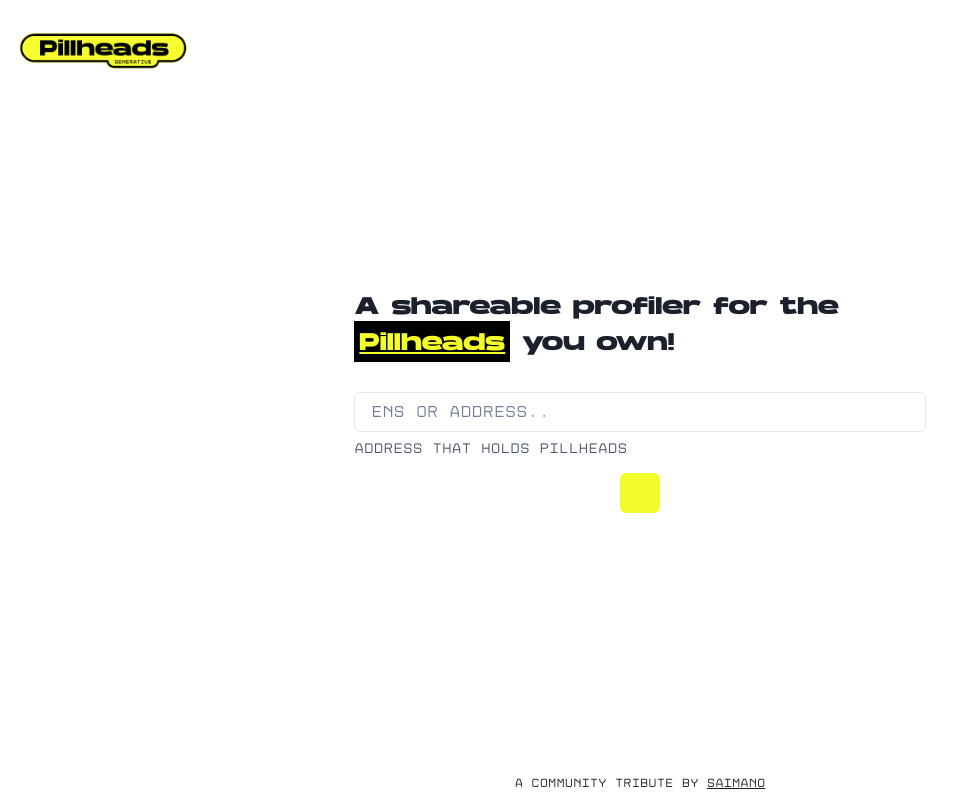
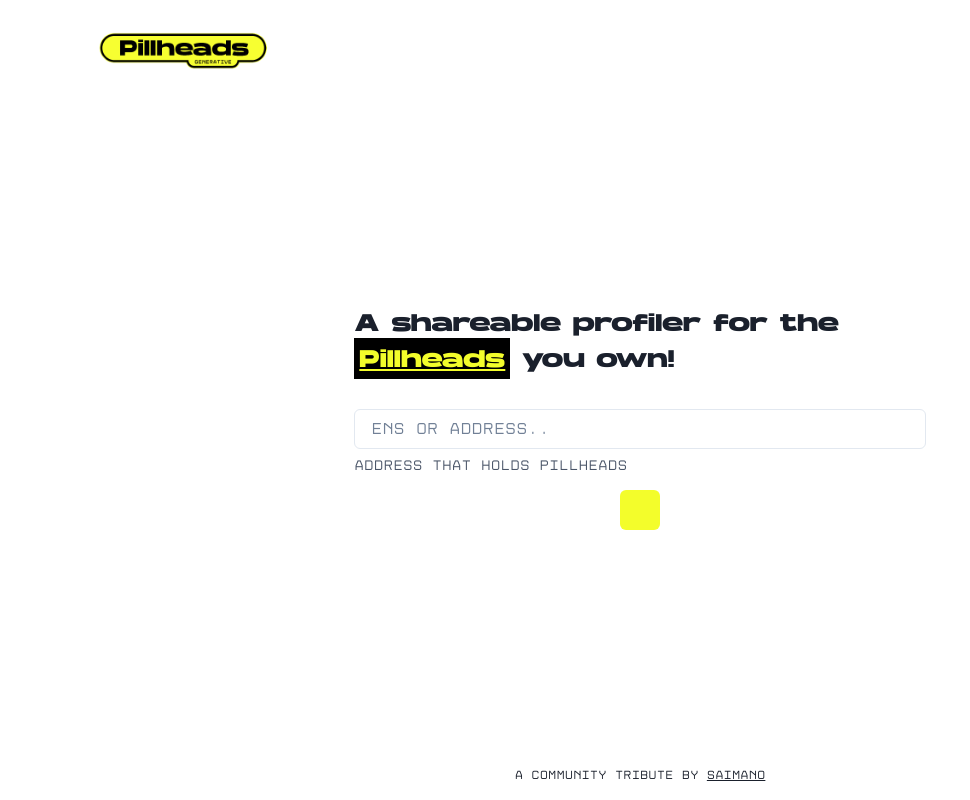
Before and after one commit to manolingam/pillheads-collector, a Next.js app: page / in a window 1280 px wide. Shown: the whole page, without its empty margins (0-970 px from the left). Built offline with nearby package versions, Linux system fonts and the light colour scheme; no server answers; some icons are missing.

Commit message:
layout tweaks

```diff
--- a/shared/Footer.jsx
+++ b/shared/Footer.jsx
@@ -5,13 +5,7 @@
 
 export const Footer = () => {
   return (
-    <Flex
-      w='100%'
-      direction='column-reverse'
-      alignItems='center'
-      position='absolute'
-      bottom='.5rem'
-    >
+    <Flex w='100%' direction='column-reverse' alignItems='center' mb='1rem'>
       <Text fontFamily={theme.fonts.disketMono} fontSize='12px'>
         A community tribute by{' '}
         <ChakraLink
--- a/shared/Header.jsx
+++ b/shared/Header.jsx
@@ -27,9 +27,6 @@
       h='100px'
       w='100%'
       bg='white'
-      position='absolute'
-      top='0'
-      left='0'
       alignItems='center'
       justifyContent='space-between'
     >
--- a/shared/Layout.jsx
+++ b/shared/Layout.jsx
@@ -12,7 +12,7 @@
         direction='column'
         minH='100vh'
         maxW='70rem'
-        justifyContent='center'
+        justifyContent='space-between'
         alignItems='center'
         mx='auto'
       >
--- a/views/Profile.jsx
+++ b/views/Profile.jsx
@@ -29,7 +29,7 @@
       direction='column'
       alignItems='center'
       justifyContent='center'
-      mt='125px'
+      mt='4rem'
       mb='4rem'
     >
       <SimpleGrid columns={{ lg: 6, md: 2, sm: 1 }} spacing={10}>
```
